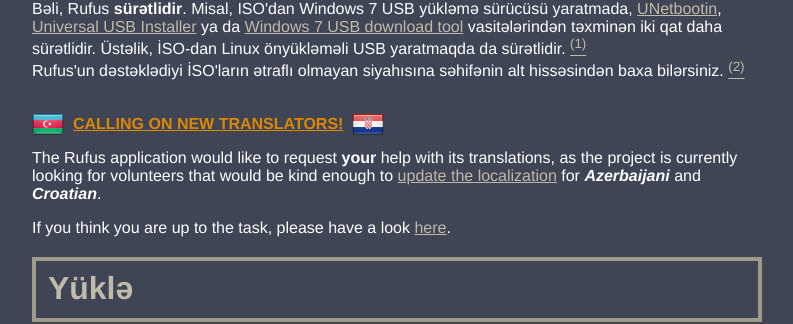
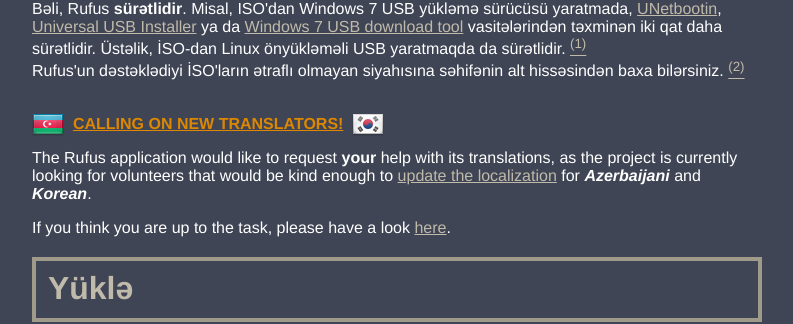
Before and after one commit to pbatard/rufus-web, a PHP site: page /az_AZ.html in a window 1280 px wide. Shown: the part 1131-1455 px from the top of the page, without its empty margins (123-916 px from the left). Run offline with PHP 8.4, Linux system fonts and the light colour scheme.

Commit message:
Remove Croatian and add Korean to requested translations

```diff
--- a/az_AZ.html
+++ b/az_AZ.html
@@ -251,8 +251,8 @@
 		<p>Rufus, kiçik ölçüsünə baxmayaraq ehtiyac duyduğunuz hər şeyi təmin edir!</p>
 		<p>Bəli, Rufus <b>sürətlidir</b>. Misal, ISO'dan Windows 7 USB yükləmə sürücüsü yaratmada, <a target="_blank" href="http://unetbootin.sourceforge.net/">UNetbootin</a>, <a target="_blank" href="http://www.pendrivelinux.com/universal-usb-installer-easy-as-1-2-3">Universal USB Installer</a> ya da <a target="_blank" href="https://www.microsoft.com/en-us/download/windows-usb-dvd-download-tool">Windows 7 USB download tool</a> vasitələrindən təxminən iki qat daha sürətlidir. Üstəlik, İSO-dan Linux önyükləməli USB yaratmaqda da sürətlidir. <a href="#ref1"><sup>(1)</sup></a><br/>
 		Rufus'un dəstəklədiyi İSO'ların ətraflı olmayan siyahısına səhifənin alt hissəsindən baxa bilərsiniz. <a href="#ref2"><sup>(2)</sup></a></p>
-		<p dir="ltr" align="top"><img style="position:relative;top:11px;" src="pics/Azerbaijan.png" srcset="/pics/Azerbaijan.png 1x, /pics/Azerbaijan-64px.png 2x" alt=""/>&nbsp;&nbsp;<b><font color="#dd8800"><u>CALLING ON NEW TRANSLATORS!</u></font></b>&nbsp;&nbsp;<img style="position:relative;top:11px;" src="pics/Croatia.png" srcset="pics/Croatia.png 1x, pics/Croatia-64px.png 2x" alt=""/></p>
-		<p dir="ltr">The Rufus application would like to request <b>your</b> help with its translations, as the project is currently looking for volunteers that would be kind enough to <a target="_blank" href="https://github.com/pbatard/rufus/blob/master/res/loc/ChangeLog.txt#L8-L70">update the localization</a> for <b><i>Azerbaijani</i></b> and <b><i>Croatian</i></b>.</p>
+		<p dir="ltr" align="top"><img style="position:relative;top:11px;" src="pics/Azerbaijan.png" srcset="/pics/Azerbaijan.png 1x, /pics/Azerbaijan-64px.png 2x" alt=""/>&nbsp;&nbsp;<b><font color="#dd8800"><u>CALLING ON NEW TRANSLATORS!</u></font></b>&nbsp;&nbsp;<img style="position:relative;top:11px;" src="pics/South-Korea.png" srcset="pics/South-Korea.png 1x, pics/South-Korea-64px.png 2x" alt=""/></p>
+		<p dir="ltr">The Rufus application would like to request <b>your</b> help with its translations, as the project is currently looking for volunteers that would be kind enough to <a target="_blank" href="https://github.com/pbatard/rufus/blob/master/res/loc/ChangeLog.txt#L8-L70">update the localization</a> for <b><i>Azerbaijani</i></b> and <b><i>Korean</i></b>.</p>
 		<p dir="ltr">If you think you are up to the task, please have a look <a target="_blank" href="https://github.com/pbatard/rufus/wiki/Localization#Editing_an_existing_translation">here</a>.</p>		<a name="download"></a>
 		<h2 style="border: 4px solid #a09a8a;"><span style="font-size: 133%">Yüklə</span></h2>
 			<p><b>Son yeniləmə 2019.03.28:</b></p>
--- a/en_IE.html
+++ b/en_IE.html
@@ -251,8 +251,8 @@
 		<p>Despite its small size, Rufus provides everything you need!</p>
 		<p>Oh, and Rufus is <b>fast</b>. For instance it's about twice as fast as <a target="_blank" href="http://unetbootin.sourceforge.net/">UNetbootin</a>, <a target="_blank" href="http://www.pendrivelinux.com/universal-usb-installer-easy-as-1-2-3">Universal USB Installer</a> or <a target="_blank" href="https://www.microsoft.com/en-us/download/windows-usb-dvd-download-tool">Windows 7 USB download tool</a>, on the creation of a Windows 7 USB installation drive from an ISO. It is also marginally faster on the creation of Linux bootable USB from ISOs. <a href="#ref1"><sup>(1)</sup></a><br/>
 		A non exhaustive list of Rufus supported ISOs is also provided at the bottom of this page. <a href="#ref2"><sup>(2)</sup></a></p>
-		<p dir="ltr" align="top"><img style="position:relative;top:11px;" src="pics/Azerbaijan.png" srcset="/pics/Azerbaijan.png 1x, /pics/Azerbaijan-64px.png 2x" alt=""/>&nbsp;&nbsp;<b><font color="#dd8800"><u>CALLING ON NEW TRANSLATORS!</u></font></b>&nbsp;&nbsp;<img style="position:relative;top:11px;" src="pics/Croatia.png" srcset="pics/Croatia.png 1x, pics/Croatia-64px.png 2x" alt=""/></p>
-		<p dir="ltr">The Rufus application would like to request <b>your</b> help with its translations, as the project is currently looking for volunteers that would be kind enough to <a target="_blank" href="https://github.com/pbatard/rufus/blob/master/res/loc/ChangeLog.txt#L8-L70">update the localization</a> for <b><i>Azerbaijani</i></b> and <b><i>Croatian</i></b>.</p>
+		<p dir="ltr" align="top"><img style="position:relative;top:11px;" src="pics/Azerbaijan.png" srcset="/pics/Azerbaijan.png 1x, /pics/Azerbaijan-64px.png 2x" alt=""/>&nbsp;&nbsp;<b><font color="#dd8800"><u>CALLING ON NEW TRANSLATORS!</u></font></b>&nbsp;&nbsp;<img style="position:relative;top:11px;" src="pics/South-Korea.png" srcset="pics/South-Korea.png 1x, pics/South-Korea-64px.png 2x" alt=""/></p>
+		<p dir="ltr">The Rufus application would like to request <b>your</b> help with its translations, as the project is currently looking for volunteers that would be kind enough to <a target="_blank" href="https://github.com/pbatard/rufus/blob/master/res/loc/ChangeLog.txt#L8-L70">update the localization</a> for <b><i>Azerbaijani</i></b> and <b><i>Korean</i></b>.</p>
 		<p dir="ltr">If you think you are up to the task, please have a look <a target="_blank" href="https://github.com/pbatard/rufus/wiki/Localization#Editing_an_existing_translation">here</a>.</p>		<a name="download"></a>
 		<h2 style="border: 4px solid #a09a8a;"><span style="font-size: 133%">Download</span></h2>
 			<p><b>Last updated 2019.03.28:</b></p>
--- a/hr_HR.html
+++ b/hr_HR.html
@@ -251,9 +251,7 @@
 		<p>Usprkos veličini, Rufus vam pruža sve što trebate!</p>
 		<p>K tomu, Rufus je <b>brz</b>. Na primjer, dvostruko je brži od programa <a target="_blank" href="http://unetbootin.sourceforge.net/">UNetbootin</a>, <a target="_blank" href="http://www.pendrivelinux.com/universal-usb-installer-easy-as-1-2-3">Universal USB Installer</a> ili <a target="_blank" href="https://www.microsoft.com/en-us/download/windows-usb-dvd-download-tool">Windows 7 USB download tool</a> pri stvaranju Windows 7 USB instalacijske jedinice iz ISO slike. Donekle je brži i pri zapisivanju Linux ISO slika. <a href="#ref1"><sup>(1)</sup></a><br/>
 		Nepotpuna lista podržanih ISO slika nalazi se na dnu ove stranice. <a href="#ref2"><sup>(2)</sup></a></p>
-		<p dir="ltr" align="top"><img style="position:relative;top:11px;" src="pics/Azerbaijan.png" srcset="/pics/Azerbaijan.png 1x, /pics/Azerbaijan-64px.png 2x" alt=""/>&nbsp;&nbsp;<b><font color="#dd8800"><u>CALLING ON NEW TRANSLATORS!</u></font></b>&nbsp;&nbsp;<img style="position:relative;top:11px;" src="pics/Croatia.png" srcset="pics/Croatia.png 1x, pics/Croatia-64px.png 2x" alt=""/></p>
-		<p dir="ltr">The Rufus application would like to request <b>your</b> help with its translations, as the project is currently looking for volunteers that would be kind enough to <a target="_blank" href="https://github.com/pbatard/rufus/blob/master/res/loc/ChangeLog.txt#L8-L70">update the localization</a> for <b><i>Azerbaijani</i></b> and <b><i>Croatian</i></b>.</p>
-		<p dir="ltr">If you think you are up to the task, please have a look <a target="_blank" href="https://github.com/pbatard/rufus/wiki/Localization#Editing_an_existing_translation">here</a>.</p>		<a name="download"></a>
+				<a name="download"></a>
 		<h2 style="border: 4px solid #a09a8a;"><span style="font-size: 133%">Preuzmi</span></h2>
 			<p><b>Posljednji put ažurirano 2019.03.28:</b></p>
 			<p><ul><li><span style="font-size: 133%"><b><a href="https://github.com/pbatard/rufus/releases/download/v3.5/rufus-3.5.exe">Rufus 3.5</a></b></span> <span dir="ltr">(1 MB)</span></li>
--- a/index.php
+++ b/index.php
@@ -5,7 +5,7 @@ $previous_version = "3.2";
 $latest_date = "2019.03.28";
 $previous_date = "2018.09.11";
 $lang1 = array('az', 'Azerbaijani', 'Azerbaijan');
-$lang2 = array('hr', 'Croatian', 'Croatia');
+$lang2 = array('ko', 'Korean', 'South-Korea');
 $bugfix = false;
 $exe_size = 1.0;
 $src_size = 2.9;
--- a/ko_KR.html
+++ b/ko_KR.html
@@ -251,7 +251,9 @@
 		<p>Rufus는 적은용량에 불구하고 당신이 필요로 하는 모든것을 제공합니다!</p>
 		<p>그리고 Rufus는 <b>빠릅니다</b>. 예를 들어서 ISO파일로 부터 윈도우7 USB 설치드라이브를  제작할때 <a target="_blank" href="http://unetbootin.sourceforge.net/">UNetbootin</a>, <a target="_blank" href="http://www.pendrivelinux.com/universal-usb-installer-easy-as-1-2-3">Universal USB Installer</a> 그리고 <a target="_blank" href="https://www.microsoft.com/en-us/download/windows-usb-dvd-download-tool">Windows 7 USB download tool</a> 에 비해서 두배나 더 빠릅니다. 또한 리눅스 USB 설치드라이브 제작시에도 월등히 빠른 성능을 보입니다. <a href="#ref1"><sup>(1)</sup></a><br/>
 		Rufus는 이 페이지 하단 목록에 있는 ISO파일들과 완벽하게 호환이 됩니다. <a href="#ref2"><sup>(2)</sup></a></p>
-				<a name="download"></a>
+		<p dir="ltr" align="top"><img style="position:relative;top:11px;" src="pics/Azerbaijan.png" srcset="/pics/Azerbaijan.png 1x, /pics/Azerbaijan-64px.png 2x" alt=""/>&nbsp;&nbsp;<b><font color="#dd8800"><u>CALLING ON NEW TRANSLATORS!</u></font></b>&nbsp;&nbsp;<img style="position:relative;top:11px;" src="pics/South-Korea.png" srcset="pics/South-Korea.png 1x, pics/South-Korea-64px.png 2x" alt=""/></p>
+		<p dir="ltr">The Rufus application would like to request <b>your</b> help with its translations, as the project is currently looking for volunteers that would be kind enough to <a target="_blank" href="https://github.com/pbatard/rufus/blob/master/res/loc/ChangeLog.txt#L8-L70">update the localization</a> for <b><i>Azerbaijani</i></b> and <b><i>Korean</i></b>.</p>
+		<p dir="ltr">If you think you are up to the task, please have a look <a target="_blank" href="https://github.com/pbatard/rufus/wiki/Localization#Editing_an_existing_translation">here</a>.</p>		<a name="download"></a>
 		<h2 style="border: 4px solid #a09a8a;"><span style="font-size: 133%">다운로드</span></h2>
 			<p><b>마지막으로 갱신된 일자 2019.03.28:</b></p>
 			<p><ul><li><span style="font-size: 133%"><b><a href="https://github.com/pbatard/rufus/releases/download/v3.5/rufus-3.5.exe">Rufus 3.5</a></b></span> <span dir="ltr">(1 MB)</span></li>
```
Also changed, not shown: pics/South-Korea-64px.png (added).
